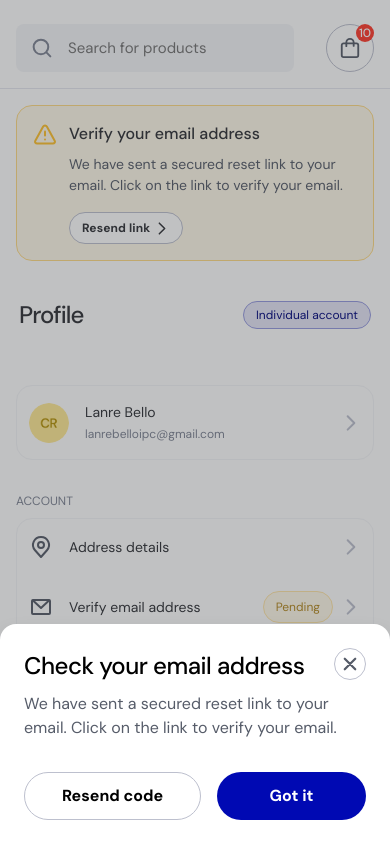
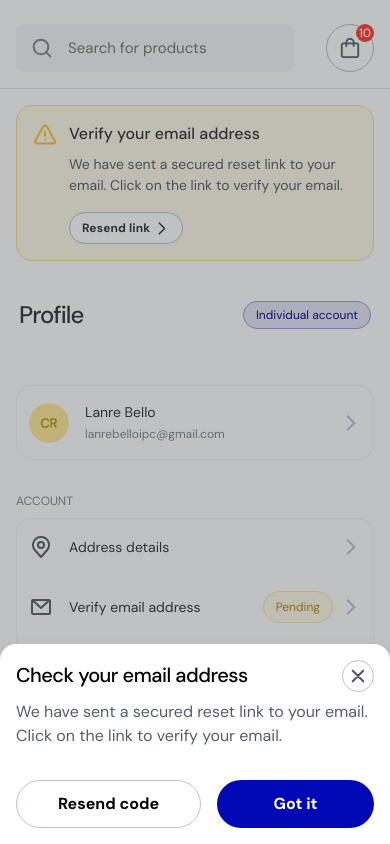
Before and after one commit to kaiser54/ipc-product-main, a Nuxt app: page /dashboard/profile in a window 390 px wide. Both pictures are taken after a click on the button "Resend link". Shown: the top 844 px of the page. Built offline with nearby package versions, Linux system fonts and the light colour scheme.

Commit message:
fixed the change password in the profile page, also made it responsive

```diff
--- a/components/popupModal.vue
+++ b/components/popupModal.vue
@@ -78,23 +78,23 @@ export default {
   },
   mounted() {
     // Add a global click event listener
-    window.addEventListener('click', this.handleOutsideClick);
+    window.addEventListener("click", this.handleOutsideClick);
   },
   beforeDestroy() {
     // Remove the global click event listener to avoid memory leaks
-    window.removeEventListener('click', this.handleOutsideClick);
+    window.removeEventListener("click", this.handleOutsideClick);
   },
   methods: {
     handleOutsideClick(event) {
       const modalElement = this.$refs.modalRef;
       if (modalElement.contains(event.target)) {
         // Emit the event to close the modal
-        this.$emit('closeModalBG');
+        this.$emit("closeModalBG");
       }
     },
     closeModal() {
-      this.$emit('closeModal')
-    }
+      this.$emit("closeModal");
+    },
   },
 };
 </script>
@@ -106,7 +106,6 @@ export default {
   left: 0;
   width: 100%;
   height: 100%;
-
 }
 .WH-auto {
   width: 100%;
@@ -222,6 +221,14 @@ p.snippet {
     transform: translate(-50%, -0%);
     border-bottom-right-radius: 0;
     border-bottom-left-radius: 0;
+    padding: 16px;
+  }
+  .head-x h3 {
+    font-size: 20px;
+    line-height: 30px;
+    /* identical to box height, or 150% */
+
+    letter-spacing: -0.5px;
   }
 }
 </style>
```
